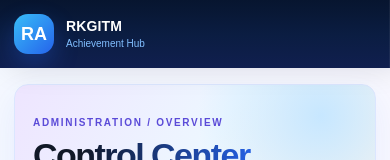
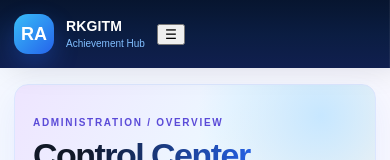
Before and after one commit to Tanishak1/RKGITM-Achievement-Hub, a Next.js app in the folder frontend/: page /admin in a window 390 px wide. Shown: the top 160 px of the page. Built offline with nearby package versions, Linux system fonts and the light colour scheme; no server answers; sample sign-in values are in the browser's storage.

Commit message:
feat: add mobile admin navigation toggle

```diff
--- a/frontend/app/admin/page.tsx
+++ b/frontend/app/admin/page.tsx
@@ -4,7 +4,7 @@ import {useRouter} from "next/navigation";
 const API=process.env.NEXT_PUBLIC_API_URL;
 type User={uid:string;name?:string;department?:string;active:boolean;createdAt?:string};
 type Overview={registeredStudents:number;liveStudents:number;registeredFaculty:number;liveFaculty:number;pendingFaculty:number;pendingStudents:number;students:User[];faculty:User[]};
-export default function Admin(){const router=useRouter();const [data,setData]=useState<Overview|null>(null);const [msg,setMsg]=useState("");const [tab,setTab]=useState<"students"|"faculty">("students");const [q,setQ]=useState("");
+export default function Admin(){const router=useRouter();const [data,setData]=useState<Overview|null>(null);const [msg,setMsg]=useState("");const [tab,setTab]=useState<"students"|"faculty">("students");const [q,setQ]=useState("");const [mobileMenu,setMobileMenu]=useState(false);
  const token=()=>typeof window==="undefined"?"":sessionStorage.getItem("rkgitm_token")||"";
  async function load(){if(!API)return setMsg("Backend connection unavailable.");try{const r=await fetch(API+"/api/super-admin/overview",{headers:{Authorization:"Bearer "+token()}});if(r.status===401||r.status===403){router.replace("/login");return}if(!r.ok)throw new Error();setData(await r.json())}catch{setMsg("Could not load control center.")}}
  useEffect(()=>{if(!token())router.replace("/login");else void load()},[]);
@@ -13,10 +13,10 @@ export default function Admin(){const router=useRouter();const [data,setData]=us
  return <main className="saShell"><aside className="saSide saSideV9">
   <div className="saBrandV9">
     <div className="saLogoV9">RA</div>
-    <div className="saBrandTextV9"><strong>RKGITM</strong><span>Achievement Hub</span></div>
+    <div className="saBrandTextV9"><strong>RKGITM</strong><span>Achievement Hub</span></div><button className="saMenuBtnV10" aria-label="Open admin menu" onClick={()=>setMobileMenu(v=>!v)}>{mobileMenu?"×":"☰"}</button>
   </div>
 
-  <nav className="saNavV9">
+  <nav className={`saNavV9 ${mobileMenu?"mobileOpen":""}`}>
     <a className="saNavItemV9 active" href="/admin"><span className="saIconV9">⌂</span><span className="saLabelV9">Overview</span></a>
     <a className="saNavItemV9" href="#accounts" onClick={()=>setTab("students")}><span className="saIconV9">♙</span><span className="saLabelV9">Students</span></a>
     <a className="saNavItemV9" href="#accounts" onClick={()=>setTab("faculty")}><span className="saIconV9">♙</span><span className="saLabelV9">Faculty</span></a>
@@ -29,7 +29,7 @@ export default function Admin(){const router=useRouter();const [data,setData]=us
     <a className="saNavItemV9" href="/admin/content"><span className="saIconV9">⚙</span><span className="saLabelV9">Settings</span></a>
   </nav>
 
-  <div className="saBottomV9">
+  <div className={`saBottomV9 ${mobileMenu?"mobileOpen":""}`}>
     <div className="saInfoCardV9">
       <div className="saInfoIconV9">🏆</div>
       <strong>Building a Recognized Campus</strong>
```
